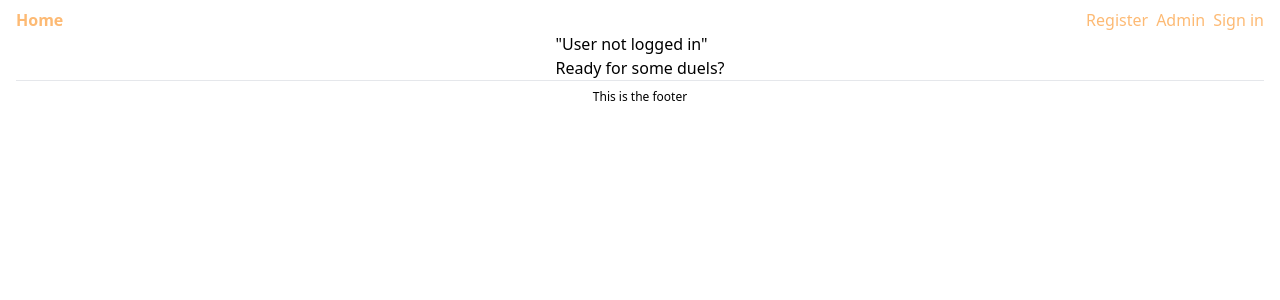
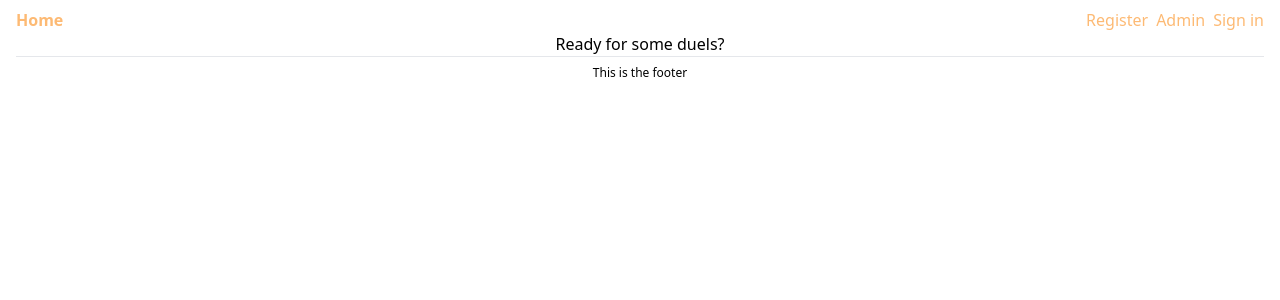
Before and after one commit to OGester/duels-mvp, a Next.js app: page /profile-page in a window 1280 px wide. Shown: the top 300 px of the page. Built offline with nearby package versions, Linux system fonts and the light colour scheme; no server answers.

Commit message:
removed welcome message on profile-page

```diff
--- a/app/profile-page/page.jsx
+++ b/app/profile-page/page.jsx
@@ -7,8 +7,8 @@ export default async function userPage() {
 
   return (
     <div>
-      {user ? <h1>Welcome: {user.username}</h1> : <h2>"User not logged in"</h2>}
       <p>Ready for some duels?</p>
     </div>
   );
 }
+//{user ? <h1>Welcome: {user.username}</h1> : <h2>"User not logged in"</h2>}
```
Also changed, not shown: .eslintrc.json.
